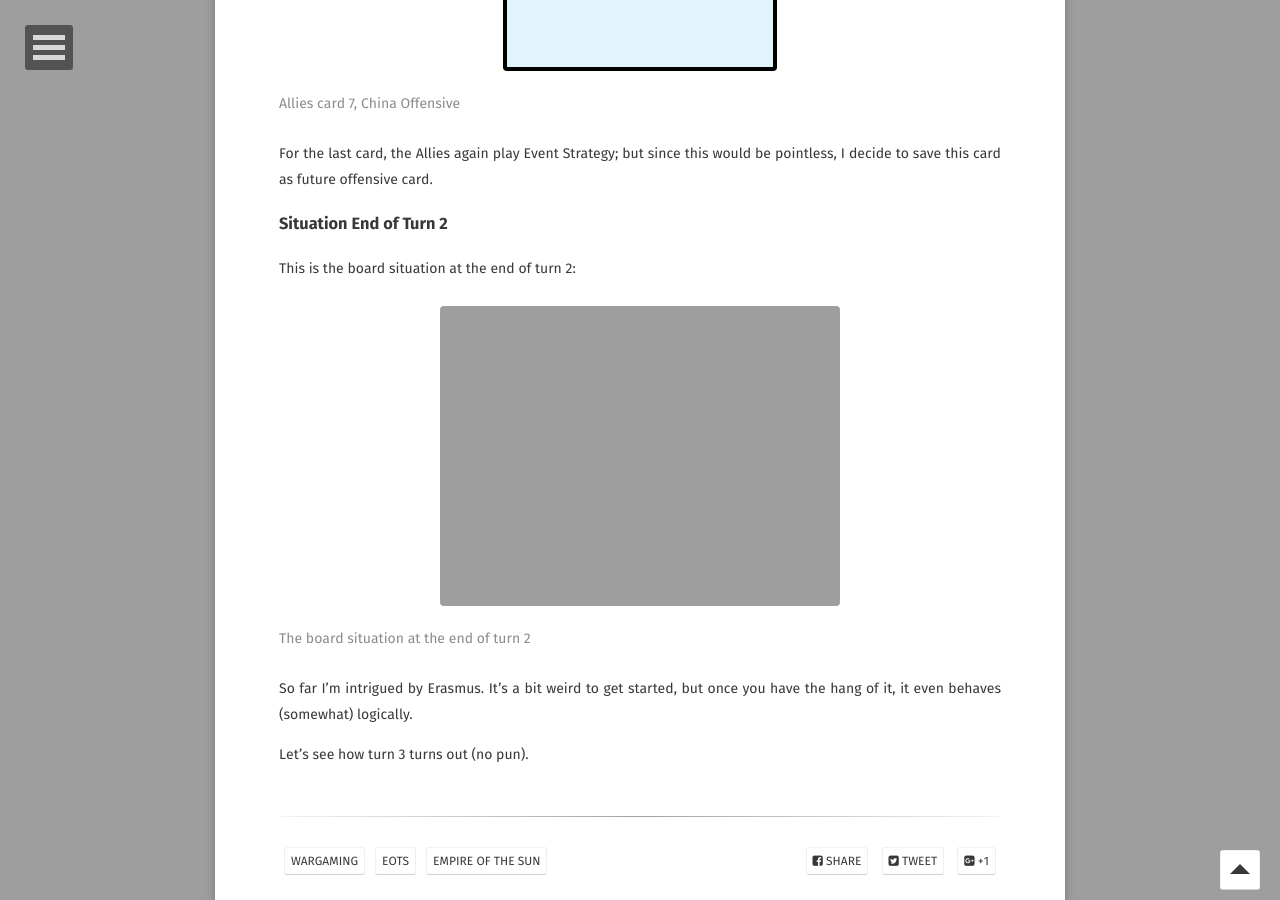
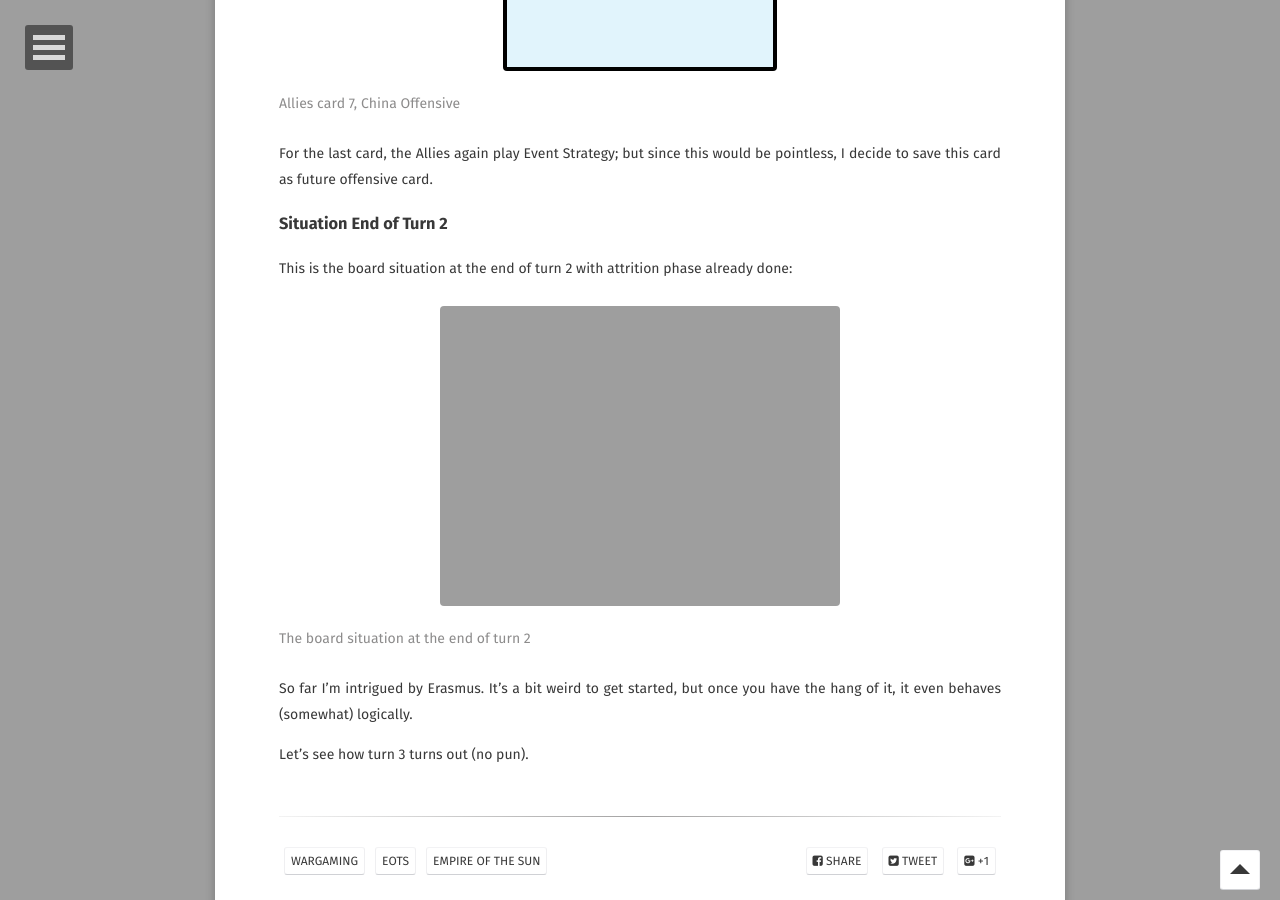
Before and after one commit to georgjz/georgjz.github.io, a Jekyll site: the page built from _posts/2019-01-05-eots-aar-erasmus-1.md, in a window 1280 px wide and 900 px high, scrolled down 15231 px. Built offline with Jekyll 4.4.1, drawn with Linux system fonts in a browser that asks for light colours; some web fonts are replaced.

Commit message:
Clarify text

```diff
--- a/_posts/2019-01-05-eots-aar-erasmus-1.md
+++ b/_posts/2019-01-05-eots-aar-erasmus-1.md
@@ -397,7 +397,7 @@
 
 
 ### Situation End of Turn 2
-This is the board situation at the end of turn 2:
+This is the board situation at the end of turn 2 with attrition phase already done:
 
 <figure>
     <a href="{{ "/assets/eots/mevserasmus/T1_008_end.png" | uri_escape | absolute_url }}">
```
